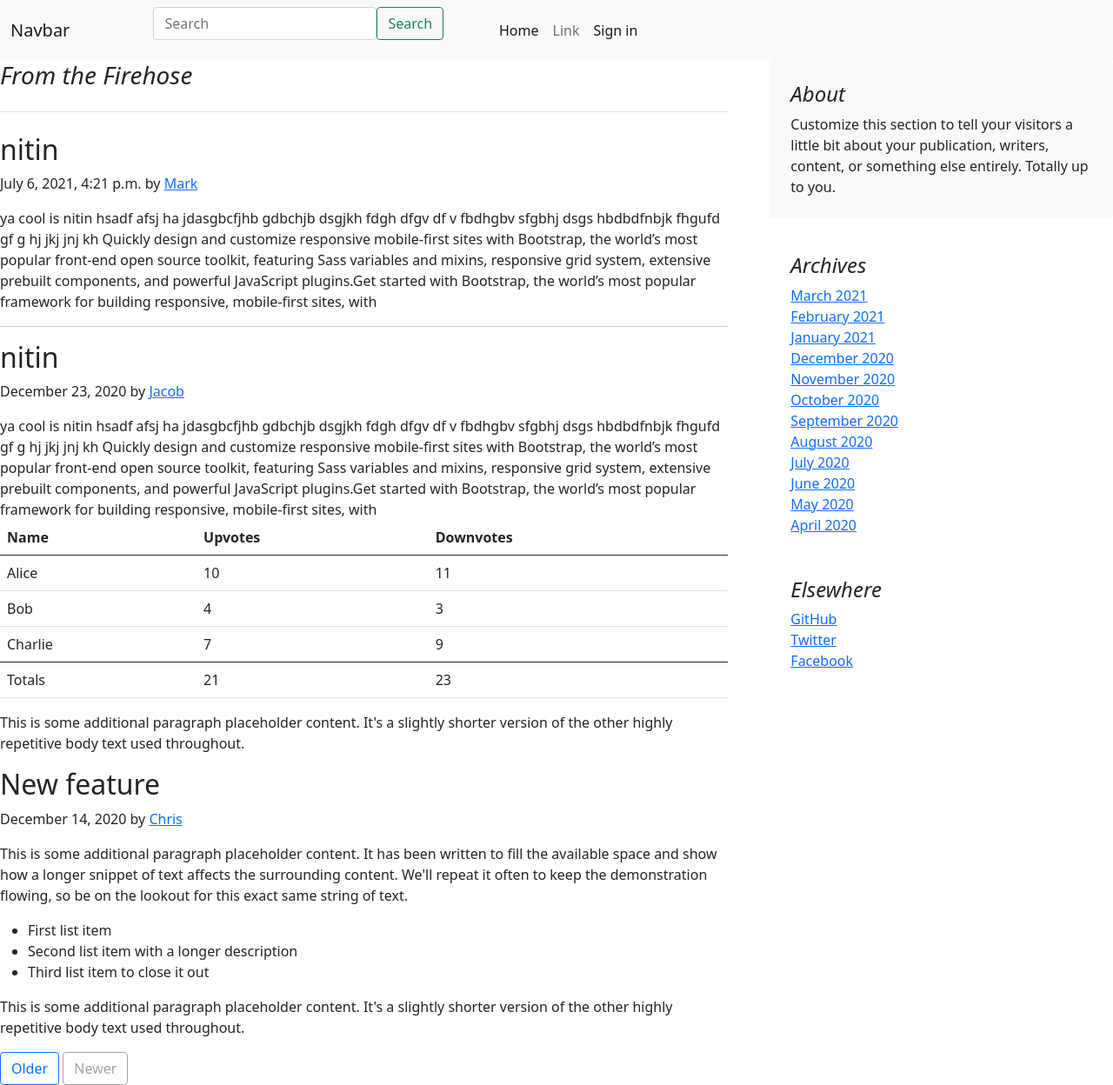
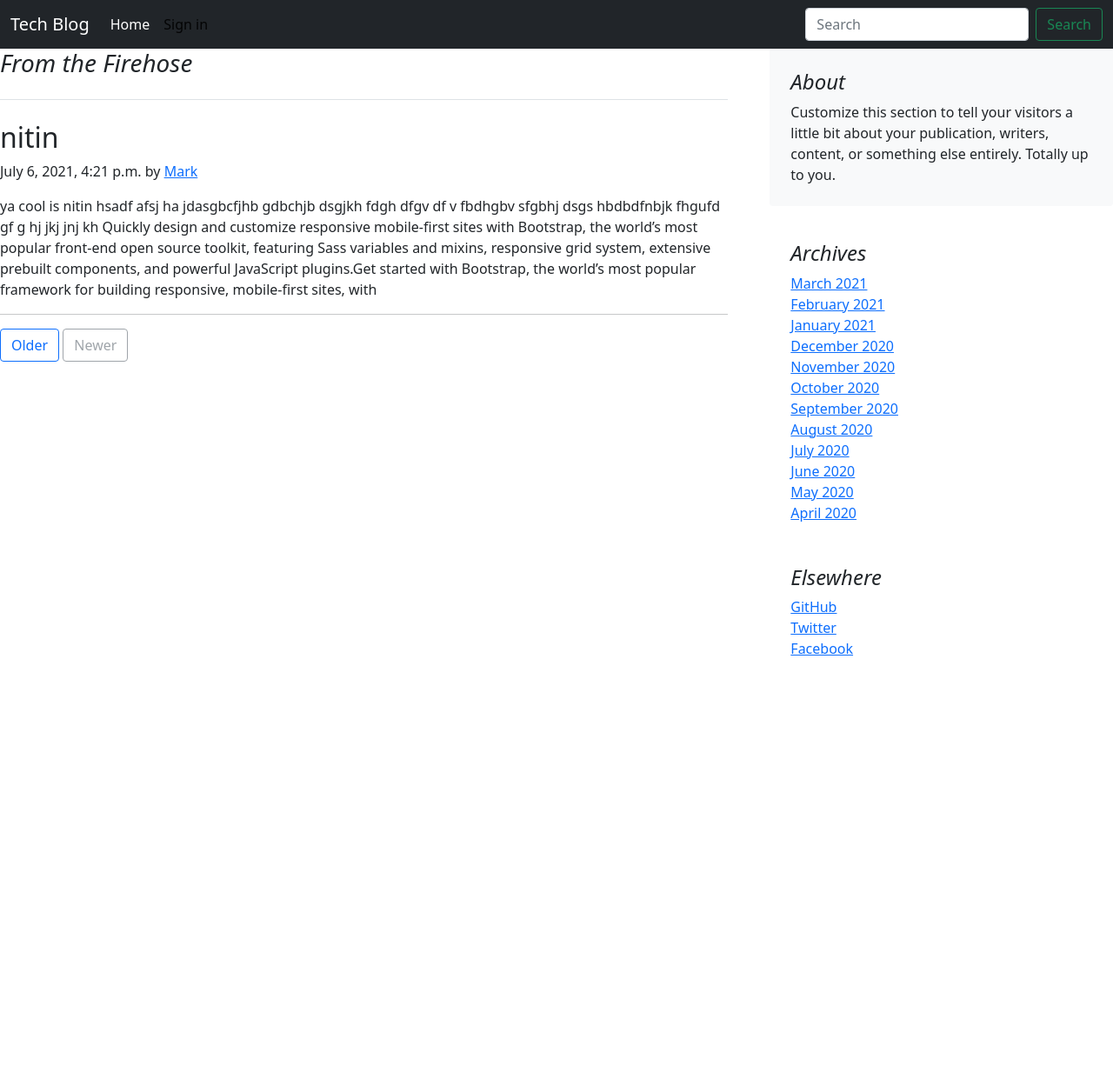
Before and after one commit to rootNitn/website_with_django, a Django app: page /blogs/nitin in a window 1280 px wide. Shown: that part at 87% size. After the commit the page ends 800 px from the top of that part, so only its background shows below. Run offline with Django 3.2, Linux system fonts and the light colour scheme; data comes from the database, SQL or seed files in the repository; the page is wider than the window, and the part outside it is not shown.

Commit message:
add blog1 commit

```diff
--- a/Nitin/settings.py
+++ b/Nitin/settings.py
@@ -25,7 +25,7 @@ SECRET_KEY = 'django-insecure-b@%awty!qh19ynf&g*!*&g+fx5u8$2_$_+!dm!zkah4zsj5ra-
 # SECURITY WARNING: don't run with debug turned on in production!
 DEBUG = True
 
-ALLOWED_HOSTS = []
+ALLOWED_HOSTS = ['nitin01verma.pythonanywhere.com','127.0.0.1']
 
 
 # Application definition
--- a/requirement.txt
+++ b/requirement.txt
@@ -1 +1 @@
-django
+django part 2
--- a/templates/base.html
+++ b/templates/base.html
@@ -234,9 +234,9 @@
            <a class="nav-link dropdown-toggle active" href="#" id="navbarDropdown" role="button" data-bs-toggle="dropdown" aria-expanded="false">
             {{request.user}}
           </a>
-          <ul class="dropdown-menu nitin" aria-labelledby="navbarDropdown">
-            <li><a class="nav-link active dropdown-item" href="#">Profile</a></li>
-            <li><a class="nav-link active dropdown-item" href="logout">Logout</a></li>
+          <ul class="dropdown-menu nitin" style="left: -25px;" aria-labelledby="navbarDropdown">
+            <li><a class="nav-link dropdown-item" style="color: rgb(16, 88, 38);" href="#">Profile</a></li>
+            <li><a class="nav-link dropdown-item" style="color: rgb(16, 88, 38);" href="logout">Logout</a></li>
           </ul>
           </li>
           {% else %}
--- a/templates/blog/display.html
+++ b/templates/blog/display.html
@@ -14,36 +14,26 @@
 </head>
 
 <body>
-  <nav class="navbar navbar-expand-lg navbar-light bg-light">
+<nav class="navbar navbar-expand-lg navbar-light bg-dark">
   <div class="container-fluid">
-      <a class="navbar-brand" href="#">Navbar</a>
-      <button class="navbar-toggler" type="button" data-bs-toggle="collapse" data-bs-target="#navbarSupportedContent"
-        aria-controls="navbarSupportedContent" aria-expanded="false" aria-label="Toggle navigation">
+    <a class="navbar-brand" style="color: white;" href="/blogs">Tech Blog</a>
+    <button class="navbar-toggler" type="button" data-bs-toggle="collapse" data-bs-target="#navbarSupportedContent" aria-controls="navbarSupportedContent" aria-expanded="false" aria-label="Toggle navigation">
       <span class="navbar-toggler-icon"></span>
     </button>
     <div class="collapse navbar-collapse" id="navbarSupportedContent">
-        <ul class="me-5 ms-lg-5">
-          <form class="d-flex">
-            <input class="form-control me-auto" type="search" placeholder="Search" aria-label="Search">
-            <button class="btn btn-outline-success" type="submit">Search</button>
-          </form>
-        </ul>
-        <ul class="navbar-nav ms-2 mb-2 mb-lg-0">
+      <ul class="navbar-nav me-auto mb-2 mb-lg-0">
         <li class="nav-item">
-            <a class="nav-link active" aria-current="page" href="#">Home</a>
-          </li>
-          <li class="nav-item">
-            <a class="nav-link" href="#">Link</a>
+          <a class="nav-link navbar-light active" style="color: white;" aria-current="page" href="/blogs">Home</a>
         </li>
           {% if user.is_authenticated %}
           <li class="nav-item dropdown">
-            <a class="nav-link dropdown-toggle active" href="#" id="navbarDropdown" role="button"
+            <a class="nav-link dropdown-toggle active" style="color: white;" href="#" id="navbarDropdown" role="button"
               data-bs-toggle="dropdown" aria-expanded="false">
               {{request.user}}
             </a>
             <ul class="dropdown-menu nitin" aria-labelledby="navbarDropdown">
-              <li><a class="nav-link active dropdown-item" href="#">Profile</a></li>
-              <li><a class="nav-link active dropdown-item" href="logout">Logout</a></li>
+              <li><a class="nav-link  dropdown-item" href="#">Profile</a></li>
+              <li><a class="nav-link  dropdown-item" href="logout">Logout</a></li>
             </ul>
           </li>
           {% else %}
@@ -52,10 +42,14 @@
           </li>
           {% endif %}
         </ul>
-
+        <form class="d-flex">
+        <input class="form-control me-2" type="search" placeholder="Search" aria-label="Search">
+        <button class="btn btn-outline-success" type="submit">Search</button>
+      </form>
       </div>
     </div>
   </nav>
+
 
 
 
@@ -74,60 +68,7 @@
         <hr>
         </article>
 
-      <article class="blog-post">
-        <h2 class="blog-post-title">{{post.title}}</h2>
-        <p class="blog-post-meta">December 23, 2020 by <a href="#">Jacob</a></p>
 
-        {{post.content}}
-        <table class="table">
-          <thead>
-            <tr>
-              <th>Name</th>
-              <th>Upvotes</th>
-              <th>Downvotes</th>
-            </tr>
-          </thead>
-          <tbody>
-            <tr>
-              <td>Alice</td>
-              <td>10</td>
-              <td>11</td>
-            </tr>
-            <tr>
-              <td>Bob</td>
-              <td>4</td>
-              <td>3</td>
-            </tr>
-            <tr>
-              <td>Charlie</td>
-              <td>7</td>
-              <td>9</td>
-            </tr>
-          </tbody>
-          <tfoot>
-            <tr>
-              <td>Totals</td>
-              <td>21</td>
-              <td>23</td>
-            </tr>
-          </tfoot>
-        </table>
-
-        <p>This is some additional paragraph placeholder content. It's a slightly shorter version of the other highly repetitive body text used throughout.</p>
-      </article>
-
-      <article class="blog-post">
-        <h2 class="blog-post-title">New feature</h2>
-        <p class="blog-post-meta">December 14, 2020 by <a href="#">Chris</a></p>
-
-        <p>This is some additional paragraph placeholder content. It has been written to fill the available space and show how a longer snippet of text affects the surrounding content. We'll repeat it often to keep the demonstration flowing, so be on the lookout for this exact same string of text.</p>
-        <ul>
-          <li>First list item</li>
-          <li>Second list item with a longer description</li>
-          <li>Third list item to close it out</li>
-        </ul>
-        <p>This is some additional paragraph placeholder content. It's a slightly shorter version of the other highly repetitive body text used throughout.</p>
-      </article>
 
       <nav class="blog-pagination" aria-label="Pagination">
         <a class="btn btn-outline-primary" href="#">Older</a>
```
Also changed, not shown: Home/views.py (+3 -6 lines), templates/blog/allblog.html (+16 -20 lines), templates/blog/blogs.html (+5 -5 lines), db.sqlite3. Lines whose indentation alone changed are shown as unchanged.
